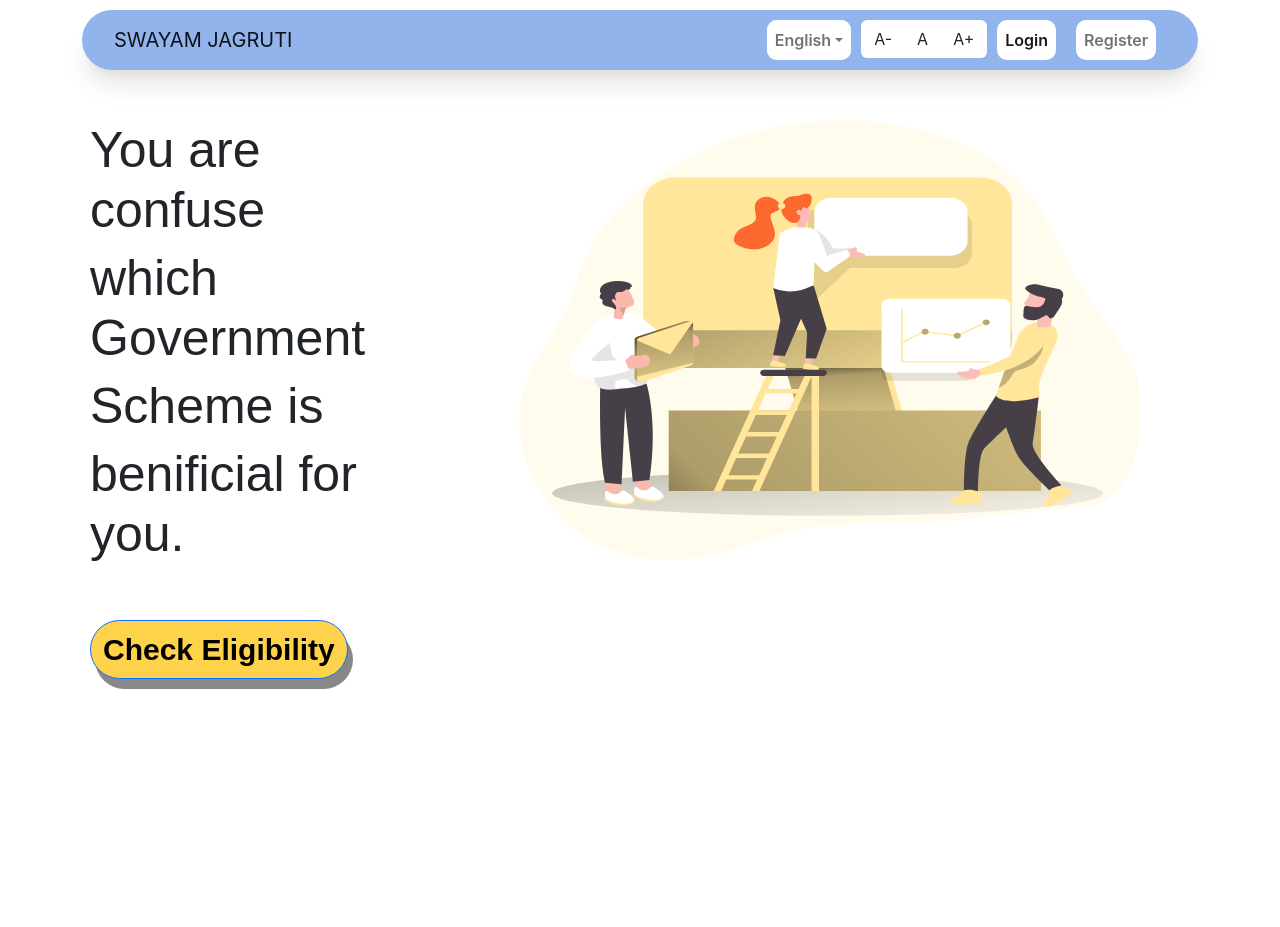
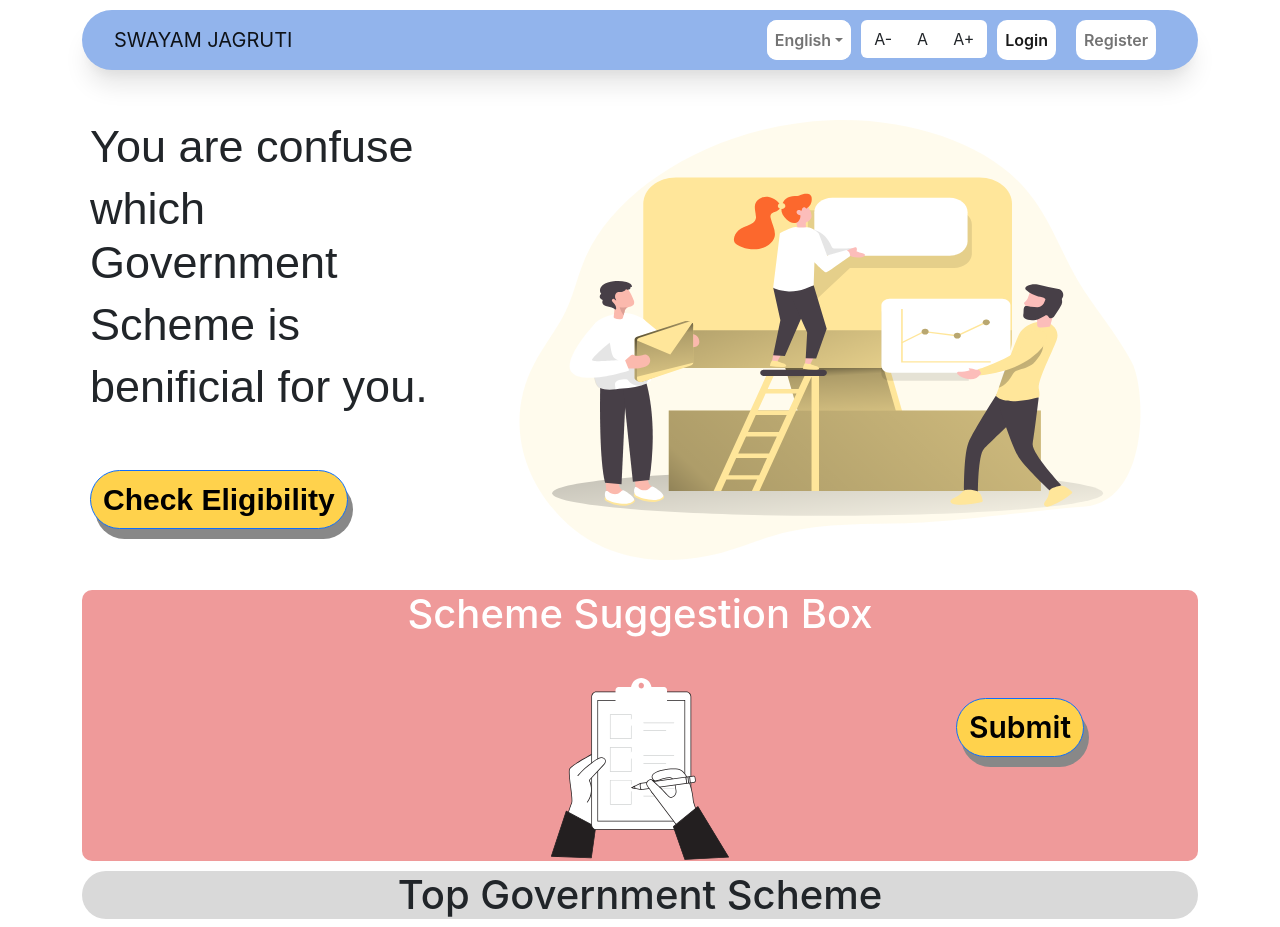
Before and after one commit to Abhishek8056/Team-Visionn-SIH, a React (Create React App) app in the folder shwayam-jagruti/: page / in a window 1280 px wide. Before the commit the page ends 800 px from the top, so only its background shows below. Built offline with nearby package versions, Linux system fonts and the light colour scheme.

Commit message:
add schemebox

```diff
--- a/shwayam-jagruti/src/components/Landing/Landing.css
+++ b/shwayam-jagruti/src/components/Landing/Landing.css
@@ -10,7 +10,7 @@
 
 }
 .scheme h1{
-    font-size: 50px;
+    font-size: 45px;
 
 }
 h1.heading{
@@ -32,3 +32,27 @@ box-shadow: 5px 10px #888888;
 img.landing-img{
     width:100%;
 }
+.scheme-box-row{
+    margin-top:20px;
+}
+
+.scheme-box-img img{
+    margin-top: 20px;
+    align-items: center;
+    width: 50%;
+}
+.scheme-box-submit{
+    align-items: center;
+    margin-top:40px;
+}
+.top-scheme-heading h1{
+font-size: 40px;
+text-align: center;
+
+border-radius: 30px;
+background-color: #D9D9D9;
+}
+.top-scheme-heading{
+    margin-top: 10px;
+
+}
--- a/shwayam-jagruti/src/components/Landing/Landing.js
+++ b/shwayam-jagruti/src/components/Landing/Landing.js
@@ -14,13 +14,36 @@ const Landing = () => {
 
                         <h1 className='heading'>Scheme is </ h1>
                         <h1 className='heading'>benificial for you.</ h1>
-                        <br/>
-                        <br/>
+                        <br />
+                        <br />
                         <button type="button" class="btn eligibility btn-outline-primary">Check Eligibility</button>
                     </div>
                     <div className=" img-section col-sm-8">
 
-                        <img  className=" landing-img" src="img/img1.svg" alt="" />
+                        <img className=" landing-img" src="img/img1.svg" alt="" />
+                    </div>
+                </div>
+                <div className="scheme-box">
+                    <div className="scheme-box-heading">
+                        <h1>Scheme Suggestion Box</h1>
+                    </div>
+                    <div class=" scheme-box-row row">
+                        <div class="col-sm">
+
+
+                        </div>
+                        <div class="scheme-box-img col-sm">
+                            <img src="img/notepad.svg" alt="" />
+                        </div>
+                        <div class=" scheme-box-submit col-sm">
+                            <button type="button" class="btn eligibility btn-outline-primary">Submit</button>
+                        </div>
+                    </div>
+
+                </div>
+                <div className="top-scheme">
+                    <div className="top-scheme-heading">
+                     <h1>Top Government Scheme</h1>
                     </div>
                 </div>
             </div>
--- a/shwayam-jagruti/src/components/Navbar/Navbar.css
+++ b/shwayam-jagruti/src/components/Navbar/Navbar.css
@@ -48,3 +48,11 @@ li.nav-item :hover{
 .btn-group:hover{
     background-color: #EAECEE;
 }
+
+.scheme-box{
+    background-color: #EF9A9A;
+    border-radius: 10px;
+    text-align: center;
+    color: white;
+    text-shadow: 2px rgba(128, 121, 121, 0.04);
+}
```
Also changed, not shown: shwayam-jagruti/package.json (+11 -0 lines), shwayam-jagruti/public/img/notepad.svg (added).
